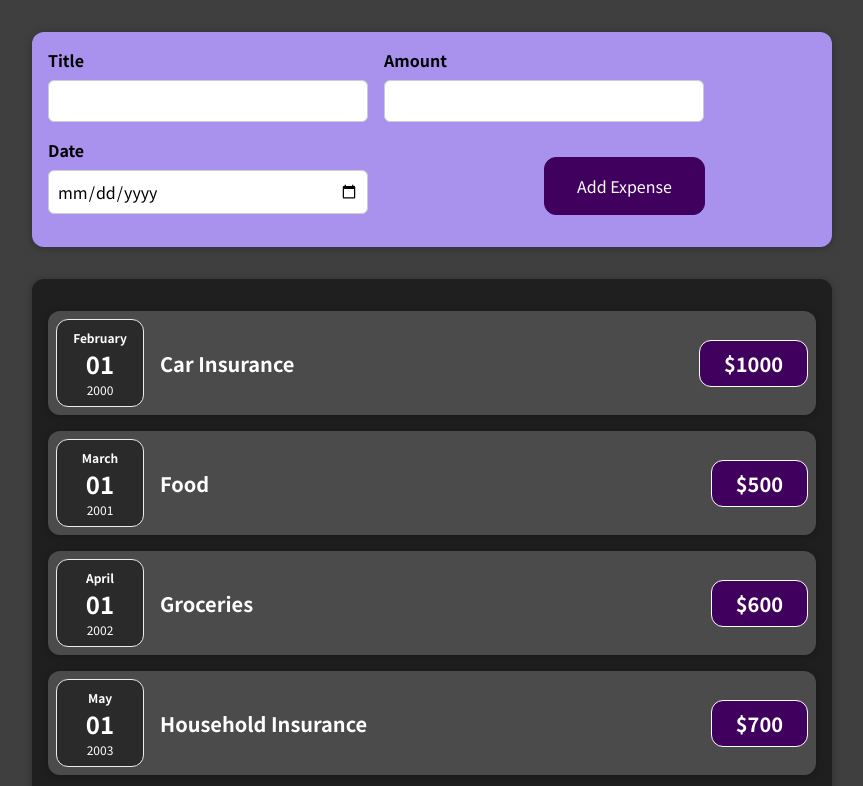
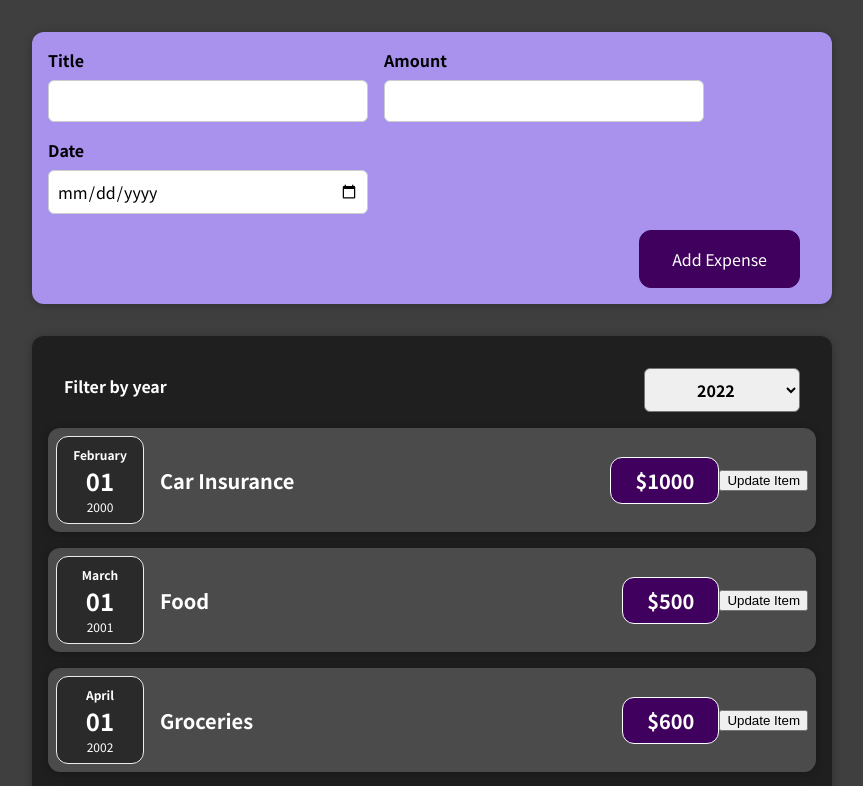
Before and after one commit to iamjunaidjutt/Expense-Tracker-App, a React (Create React App) app: page / in a window 1280 px wide. Shown: the top 786 px of the page, without its empty margins (208-1071 px from the left). Built offline with nearby package versions, Linux system fonts and the light colour scheme; the HTML template or start-up script is replaced by a standard one.

Commit message:
Add expensesFilter component and learn lifting the state up in react

```diff
--- a/src/App.js
+++ b/src/App.js
@@ -2,7 +2,7 @@
 import NewExpense from './components/NewExpense/NewExpense';
 
 const App = () => {
-  const expenses = [
+  let expenses = [
     {
       id: 1,
       title: "Car Insurance",
@@ -28,8 +28,20 @@
       date: new Date(2003, 4, 1)
     }
   ];
+  const dataCollector = (data) => {
+    let d = {
+      ...data,
+      id: expenses.length + 1,
+    }
+    expenses = {
+      d,
+      ...expenses
+    };
+    console.log(expenses);
+  };
+
   return <>
-      <NewExpense />
+      <NewExpense data={dataCollector}/>
       <Expenses items={expenses}/>
     </>;
 }
--- a/src/components/Expenses/ExpenseItem.js
+++ b/src/components/Expenses/ExpenseItem.js
@@ -1,15 +1,23 @@
+import React, {useState} from 'react'
 import ExpenseDate from './ExpenseDate';
 import Card from '../UI/Card';
 import './ExpenseItem.css';
 
 const ExpenseItem = props => {
+    const [title, setTitle] = useState(props.title);
+    const submitHandler = () => {
+        setTitle("Updated");
+    }
+
+
     return (
         <Card className="expense-item">
         <ExpenseDate date={props.date}/>
         <div className="expense-item__description">
-            <h2>{props.title}</h2>
+            <h2>{title}</h2>
             <div className="expense-item__price">${props.amount}</div>
         </div>
+        <button onClick={submitHandler}>Update Item</button>
         </Card>
     );
 }
--- a/src/components/Expenses/Expenses.js
+++ b/src/components/Expenses/Expenses.js
@@ -1,14 +1,22 @@
+import React, { useState } from 'react';
 import ExpenseItem from './ExpenseItem';
+import ExpensesFilter from './ExpensesFilter'
 import Card from '../UI/Card';
 import './Expenses.css';
 
 const Expenses = props => {
+    const [filterYear, setFilterYear] = useState("2022");
+    const addFilter = filterYear => {
+        setFilterYear(filterYear);
+    };
     return (
             <Card className='expenses'>
+                <ExpensesFilter onAddFilter={addFilter} selectedYear={filterYear}/>
                 <ExpenseItem title={props.items[0].title} amount={props.items[0].amount} date={props.items[0].date} />
                 <ExpenseItem title={props.items[1].title} amount={props.items[1].amount} date={props.items[1].date} />
                 <ExpenseItem title={props.items[2].title} amount={props.items[2].amount} date={props.items[2].date} />
                 <ExpenseItem title={props.items[3].title} amount={props.items[3].amount} date={props.items[3].date} />
+                {/* <ExpenseItem title={props.items[4].title} amount={props.items[4].amount} date={props.items[4].date} /> */}
             </Card>
     );
 };
--- /dev/null
+++ b/src/components/Expenses/ExpensesFilter.css
@@ -0,0 +1,24 @@
+.expenses-filter {
+	color: white;
+	padding: 0 1rem;
+}
+
+.expenses-filter__control {
+	display: flex;
+	width: 100%;
+	align-items: center;
+	justify-content: space-between;
+	margin: 1rem 0;
+}
+
+.expenses-filter label {
+	font-weight: bold;
+	margin-bottom: 0.5rem;
+}
+
+.expenses-filter select {
+	font: inherit;
+	padding: 0.5rem 3rem;
+	font-weight: bold;
+	border-radius: 6px;
+}
--- /dev/null
+++ b/src/components/Expenses/ExpensesFilter.js
@@ -0,0 +1,25 @@
+import React from 'react';
+
+import './ExpensesFilter.css';
+
+const ExpensesFilter = (props) => {
+  const filterHandler = event => {
+    props.onAddFilter(event.target.value);
+  };
+  return (
+    <div className='expenses-filter'>
+      <div className='expenses-filter__control'>
+        <label>Filter by year</label>
+        <select onChange={filterHandler} value={props.selectedYear}>
+          <option value='2023'>2023</option>
+          <option value='2022'>2022</option>
+          <option value='2021'>2021</option>
+          <option value='2020'>2020</option>
+          <option value='2019'>2019</option>
+        </select>
+      </div>
+    </div>
+  );
+};
+
+export default ExpensesFilter;
--- a/src/components/NewExpense/ExpenseForm.css
+++ b/src/components/NewExpense/ExpenseForm.css
@@ -23,6 +23,6 @@
 
 .new-expense__actions {
 	text-align: right;
-	margin-top: 1.2rem;
-	margin-left: 10rem;
+	/* margin-top: 1.2rem;
+	margin-left: 10rem; */
 }
--- a/src/components/NewExpense/ExpenseForm.js
+++ b/src/components/NewExpense/ExpenseForm.js
@@ -1,25 +1,77 @@
-import React from 'react';
+import React, {useState} from 'react';
 import './ExpenseForm.css'
 
-const ExpenseForm = () => {
+const ExpenseForm = (props) => {
+    const [enteredTitle, setEnteredTitle] = useState("");
+    const [enteredAmount, setEnteredAmount] = useState("");
+    const [enteredDate, setEnteredDate] = useState("");
+    // const [userInput, setUserInput] = useState({
+    //     enteredTitle: "",
+    //     enteredAmount: "",
+    //     enteredDate: "",
+    // });
+    const titleHandler = (event) => {
+        // setUserInput({
+        //     ...userInput,
+        //     enteredTitle: event.target.value
+        // });
+        // setUserInput((prevState) => {
+        //     return {...prevState, enteredTitle: event.target.value};
+        // })
+        setEnteredTitle(event.target.value);
+    };
+    const amountHandler = (event) => {
+        // setUserInput({
+        //     ...userInput,
+        //     enteredAmount: event.target.value
+        // });
+        // setUserInput((prevState) => {
+        //     return {...prevState, enteredAmount: event.target.value};
+        // })
+        setEnteredAmount(event.target.value);
+    };
+    const dateHandler = (event) => {
+        // setUserInput({
+        //     ...userInput,
+        //     enteredDate: event.target.value
+        // });
+        // setUserInput((prevState) => {
+        //     return {...prevState, enteredDate: event.target.value};
+        // })
+        setEnteredDate(event.target.value);
+    };
+    const submitHandler = (event) => {
+        event.preventDefault();
+        const userInput = {
+            userEnteredTitle: enteredTitle,
+            userEnteredAmount: enteredAmount,
+            userEnteredDate: new Date(enteredDate)
+        };
+        props.data(userInput);
+        console.log(userInput);
+        setEnteredTitle("");
+        setEnteredAmount("");
+        setEnteredDate("");
+    };
+
     return (
-        <form>
+        <form onSubmit={submitHandler}>
             <div className="new-expense__controls">
                 <div className="new-expense__control">
                     <label>Title</label>
-                    <input type="text" />
+                    <input type="text" value={enteredTitle} onChange={titleHandler}/>
                 </div>
                 <div className="new-expense__control">
                     <label>Amount</label>
-                    <input type="number" min="0.01" step="0.01" />
+                    <input type="number" min="0.01" step="0.01" value={enteredAmount} onChange={amountHandler}/>
                 </div>
                 <div className="new-expense__control">
                     <label>Date</label>
-                    <input type="date" min="2019-01-01" max="2023-12-31" />
+                    <input type="date" min="2019-01-01" max="2023-12-31" value={enteredDate} onChange={dateHandler}/>
                 </div>
-                <div className="new-expense__actions">
-                    <button type="submit">Add Expense</button>
-                </div>
+            </div>
+            <div className="new-expense__actions">
+                <button type="submit">Add Expense</button>
             </div>
         </form>
     );
--- a/src/components/NewExpense/NewExpense.js
+++ b/src/components/NewExpense/NewExpense.js
@@ -2,10 +2,10 @@
 import ExpenseForm from "./ExpenseForm";
 import "./NewExpense.css";
 
-const NewExpense = () => {
+const NewExpense = (props) => {
     return (
         <div className="new-expense">
-            <ExpenseForm/>
+            <ExpenseForm data={props.data}/>
         </div>
     );
 };
```
Lines whose indentation alone changed are shown as unchanged.
